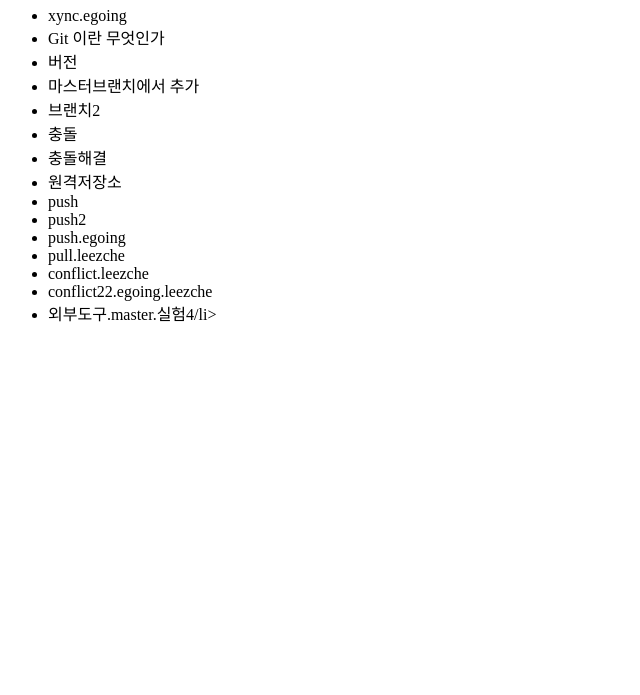
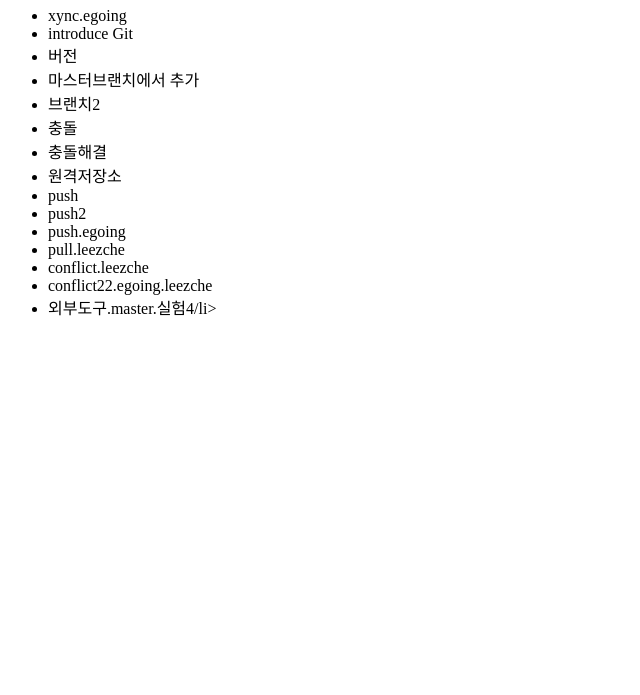
Before and after one commit to cs01532/opentutorials_git_cs01532, a plain HTML site: page index.html in a window 1280 px wide. Shown: the part 105-800 px from the top of the page, without its empty margins (0-640 px from the left). Drawn offline with Linux system fonts and the light colour scheme.

Commit message:
change intro

```diff
--- a/index.html
+++ b/index.html
@@ -8,7 +8,7 @@
 </header>
 <ul>
 	<li>xync.egoing</li>
-	<li>Git 이란 무엇인가</li>
+	<li>introduce Git</li>
 	<li>버전</li>
 	<li>마스터브랜치에서 추가</li>
 	<li>브랜치2</li>
```
